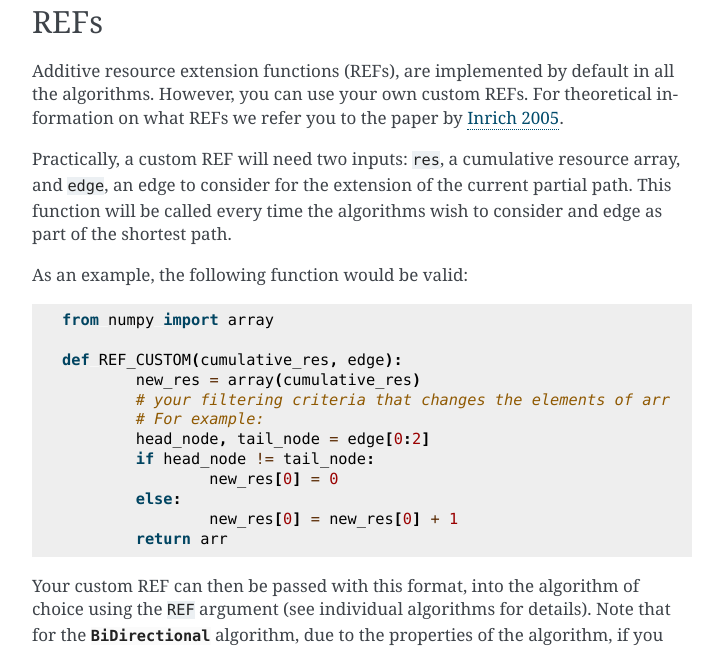
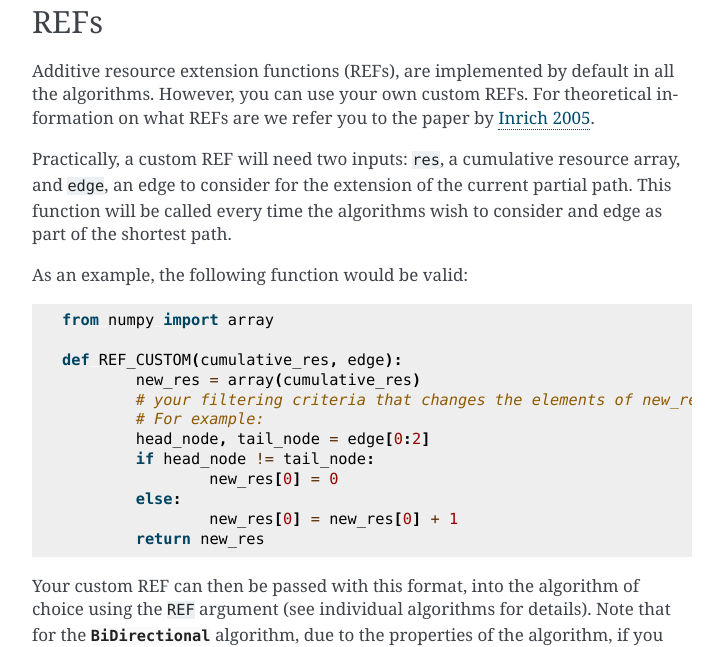
Before and after one commit to torressa/cspy, a Sphinx documentation site: the page built from docs/how_to.rst, in a window 1280 px wide and 900 px high, scrolled down 1431 px. Shown: the part 201-848 px from the top of the window, without its empty margins (388-1111 px from the left). Built offline with Sphinx 7.4.7, drawn with Linux system fonts in a browser that asks for light colours; formulas are drawn with MathJax 3.

Commit message:
updated docs

```diff
--- a/docs/how_to.rst
+++ b/docs/how_to.rst
@@ -66,7 +66,7 @@ For assumption 2, if resource extension functions are additive, these are easily
 REFs
 ~~~~
 
-Additive resource extension functions (REFs), are implemented by default in all the algorithms. However, you can use your own custom REFs. For theoretical information on what REFs we refer you to the paper by `Inrich 2005`_.
+Additive resource extension functions (REFs), are implemented by default in all the algorithms. However, you can use your own custom REFs. For theoretical information on what REFs are we refer you to the paper by `Inrich 2005`_.
 
 Practically, a custom REF will need two inputs: ``res``, a cumulative resource array, and ``edge``, an edge to consider for the extension of the current partial path. This function will be called every time the algorithms wish to consider and edge as part of the shortest path.
 
@@ -78,14 +78,14 @@ As an example, the following function would be valid:
 
         def REF_CUSTOM(cumulative_res, edge):
         	new_res = array(cumulative_res)
-        	# your filtering criteria that changes the elements of arr
+        	# your filtering criteria that changes the elements of new_res
         	# For example:
         	head_node, tail_node = edge[0:2]
         	if head_node != tail_node:
         		new_res[0] = 0
         	else:
         		new_res[0] = new_res[0] + 1
-        	return arr
+        	return new_res
 
 Your custom REF can then be passed with this format, into the algorithm of choice using the ``REF`` argument (see individual algorithms for details). Note that for the :class:`BiDirectional` algorithm, due to the properties of the algorithm, if you want to use this feature, you have to pass two custom REFs: one for the forward search and one for the backward search. Where the backward REF has to be the inverse of the forward REF, otherwise the algorithm will not return a meaningful path (`Tilk et al 2017`_).
 
```
